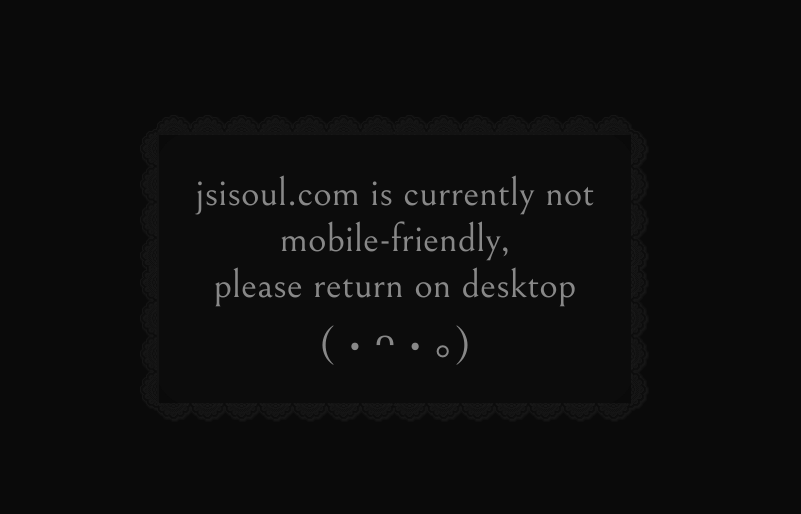
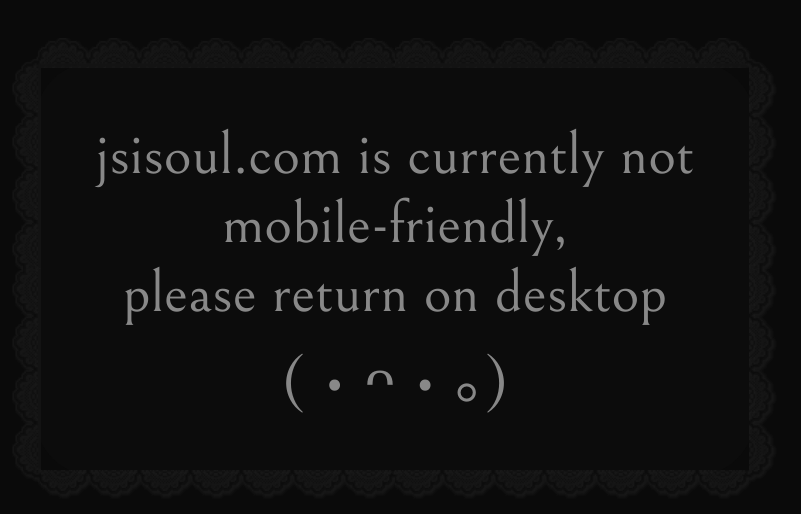
Before and after one commit to 96lace/jsisoul_, a plain HTML site: page mobile.html in a window 1280 px wide. Shown: the whole page, without its empty margins (25-826 px from the left). Drawn offline with Linux system fonts and the light colour scheme.

Commit message:
Add files via upload

```diff
--- a/mobile.html
+++ b/mobile.html
@@ -66,7 +66,8 @@
 		style="
            position: fixed;
            top: 200px;
-           left: 300px;">
+           left: 300px;
+		   transform: scale(3)">
         jsisoul.com is currently not mobile-friendly,
         <br> please return on desktop
         <br> ( • ᴖ • ｡)
```
